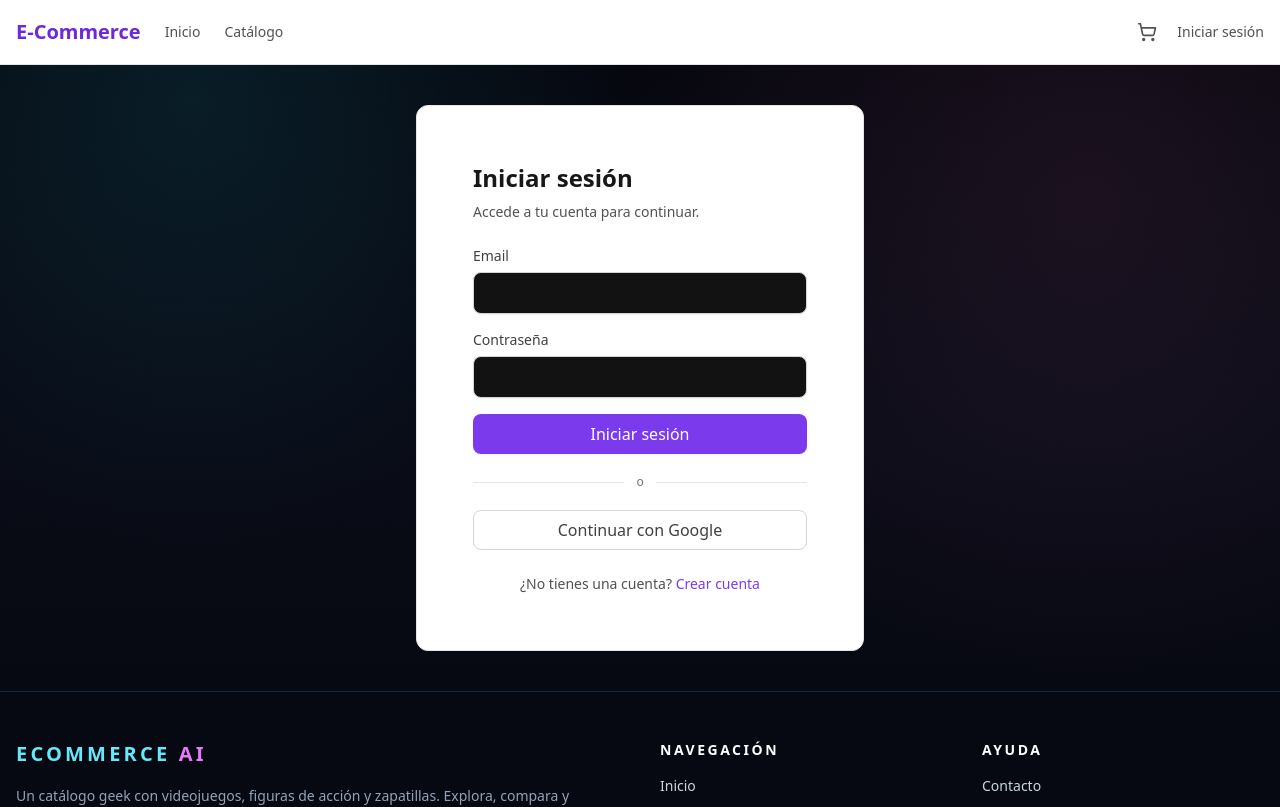
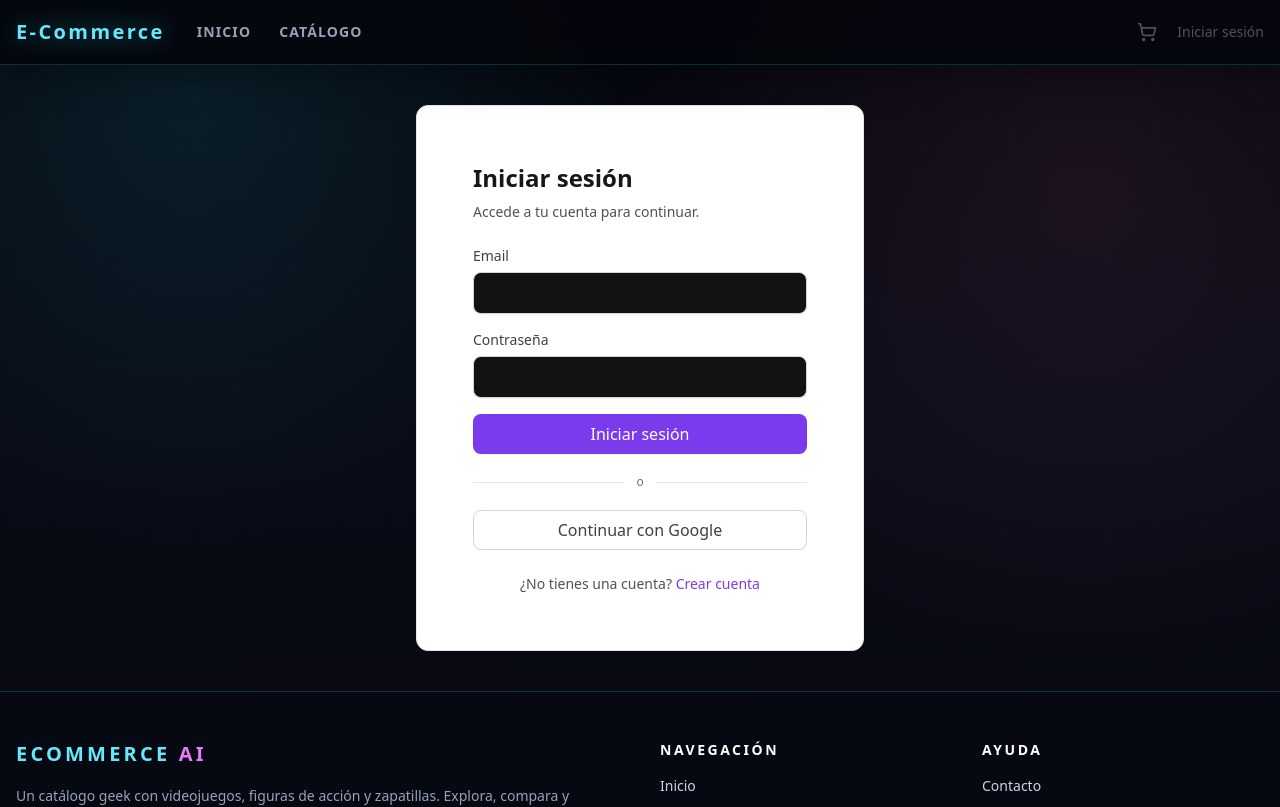
Before and after one commit to rechimonth/e-commerce, a React (Vite) app: page /login in a window 1280 px wide. Shown: the top 807 px of the page. Built offline with nearby package versions, Linux system fonts and the light colour scheme; no server answers.

Commit message:
feat(ui): restyle navigation for cyberpunk storefront

```diff
--- a/src/components/ui/Navbar.tsx
+++ b/src/components/ui/Navbar.tsx
@@ -18,31 +18,36 @@ export function Navbar({ brand, links, rightContent, onLinkClick }: NavbarProps)
   const location = useLocation();
 
   return (
-    <header className="sticky top-0 z-40 border-b border-neutral-200 bg-white">
-      <nav className="container mx-auto flex h-16 items-center justify-between px-4">
-        <div className="flex items-center gap-6">
+    <header className="sticky top-0 z-40 border-b border-cyan-400/20 bg-[#05060d]/90 shadow-[0_8px_40px_rgba(0,0,0,0.35)] backdrop-blur-xl">
+      <nav className="mx-auto flex min-h-16 max-w-7xl items-center justify-between gap-4 px-4 py-2">
+        <div className="flex min-w-0 items-center gap-5">
           <Link
             to={ROUTES.HOME}
             onClick={() => onLinkClick?.(ROUTES.HOME)}
-            className="text-xl font-bold text-primary-700"
+            className="font-display shrink-0 text-base font-black tracking-[0.12em] text-cyan-300 drop-shadow-[0_0_12px_rgba(34,211,238,0.55)] transition hover:text-white sm:text-xl"
           >
             {brand}
           </Link>
-          {links &&
-            links.map((link) => (
+          {links && (
+            <div className="hidden items-center gap-1 md:flex">
+              {links.map((link) => (
                 <Link
                   key={link.href}
                   to={link.href}
                   onClick={() => onLinkClick?.(link.href)}
-                className={`text-sm font-medium transition-colors hover:text-primary-600 ${
-                  location.pathname === link.href ? 'text-primary-600' : 'text-neutral-600'
+                  className={`rounded-md px-3 py-2 text-sm font-semibold uppercase tracking-[0.08em] transition ${
+                    location.pathname === link.href
+                      ? 'bg-cyan-400/10 text-cyan-300 shadow-[inset_0_-2px_0_rgba(34,211,238,0.8)]'
+                      : 'text-slate-400 hover:bg-white/5 hover:text-cyan-200'
                   }`}
                 >
                   {link.label}
                 </Link>
               ))}
             </div>
-        {rightContent && <div className="flex items-center gap-3">{rightContent}</div>}
+          )}
+        </div>
+        {rightContent && <div className="flex items-center gap-2">{rightContent}</div>}
       </nav>
     </header>
   );
```
Lines whose indentation alone changed are shown as unchanged.
